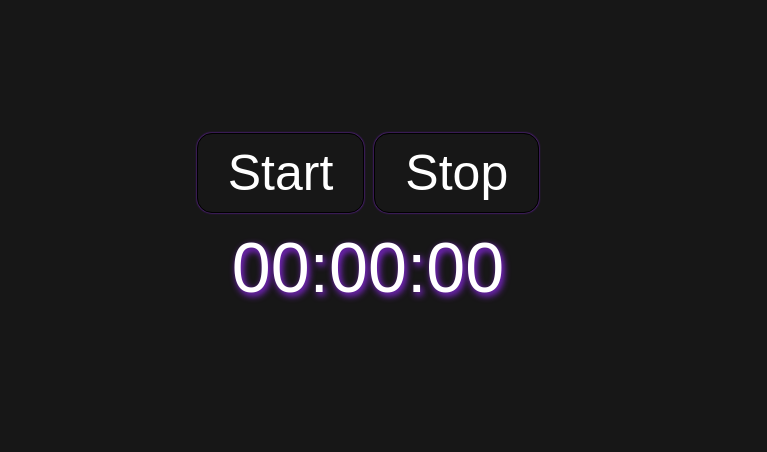
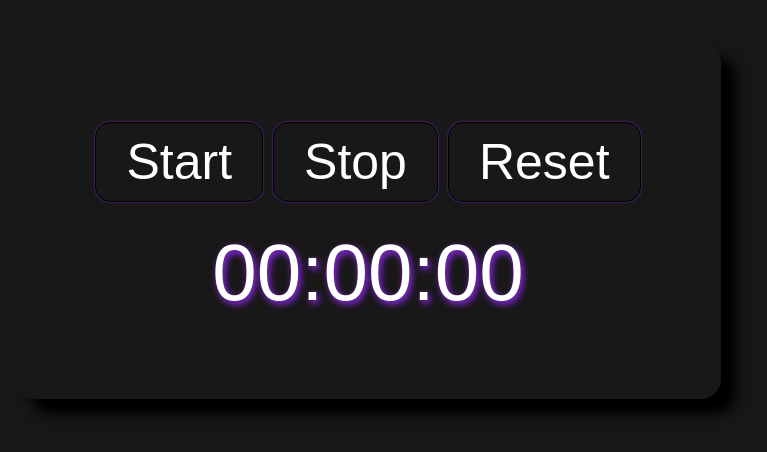
Before and after one commit to kungsjds/timer, a plain HTML site: page index.html in a window 1280 px wide. Shown: the part 180-632 px from the top of the page, without its empty margins (272-1039 px from the left). Drawn offline with Linux system fonts and the light colour scheme.

Commit message:
Some changes

```diff
--- a/index.html
+++ b/index.html
@@ -11,8 +11,9 @@
         <div class="container">
             <div class="timer--area">
                 <div class="timer--area-buttons">
-                    <div onclick="start()" class="button">Start</div>
-                    <div onclick="stop()" class="button">Stop</div>
+                    <div onclick="start()" id="start" class="button">Start</div>
+                    <div onclick="stop()" id="stop" class="button">Stop</div>
+                    <div onclick="reset()" id="reset" class="button">Reset</div>
                 </div>
                 <span id="timer">00:00:00</span>
             </div>
--- a/script.js
+++ b/script.js
@@ -1,3 +1,5 @@
+const startButton = document.getElementById('start');
+
 let timer;
 let date = new Date();
 date.setHours(0);
@@ -11,12 +13,33 @@ let s = date.getSeconds();
 function start() {
 
     timer = setInterval(showTimer, 1000);
+    startButton.onclick = '';
 
 };
 
 function stop() {
 
     clearInterval(timer);
+    startButton.onclick = () => start();
+
+};
+
+function reset() {
+
+    date.setHours(0);
+    date.setMinutes(0);
+    date.setSeconds(0);
+
+    s = returnHours(date.getSeconds());
+    m = returnHours(date.getMinutes());
+    h = returnHours(date.getHours());
+
+    let zero = h +':'+ m +':'+ s;
+
+    document.querySelector('#timer').innerHTML = zero;
+
+    stop();
+    start();
 
 };
 
--- a/style.css
+++ b/style.css
@@ -22,12 +22,18 @@ body {
     display: flex;
     flex-direction: column;
     align-items: center;
+    /* border: 1px solid #9a2aff; */
+    box-shadow: 15px 15px 12px #000;
+    padding: 80px;
+    border-radius: 20px;
+    background-color: #181818;
 }
 
 .timer--area-buttons {
     width: 100%;
     display: flex;
     flex: 1;
+    margin-bottom: 25px;
 }
 
 .button {
@@ -36,26 +42,26 @@ body {
     cursor: pointer;
     padding: 10px 30px;
     transition: 260ms;
-    margin-bottom: 15px;
     border-radius: 15px;
 }
 
 .button:hover {
     background-color: #000;
-    box-shadow: 2px 3px 7px #9a2aff;
+    box-shadow: 6px 7px 5px #9a2aff;
     text-shadow: 0px 0px 7px #9a2aff;
 }
 
 .button:active {
-    /* background-color: #171717; */
+    background-color: #010101;
     box-shadow: 0px 0px 2px #9a2aff;
 }
 
 .button:nth-child(2) {
     margin-left: 10px;
+    margin-right: 10px;
 }
 
 #timer {
-    font-size: 70px;
+    font-size: 80px;
     text-shadow: 2px 3px 7px #9a2aff;
 }
```
